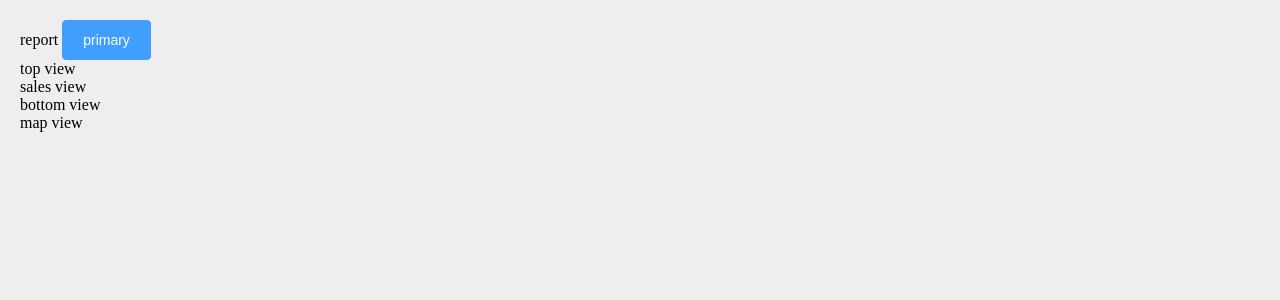
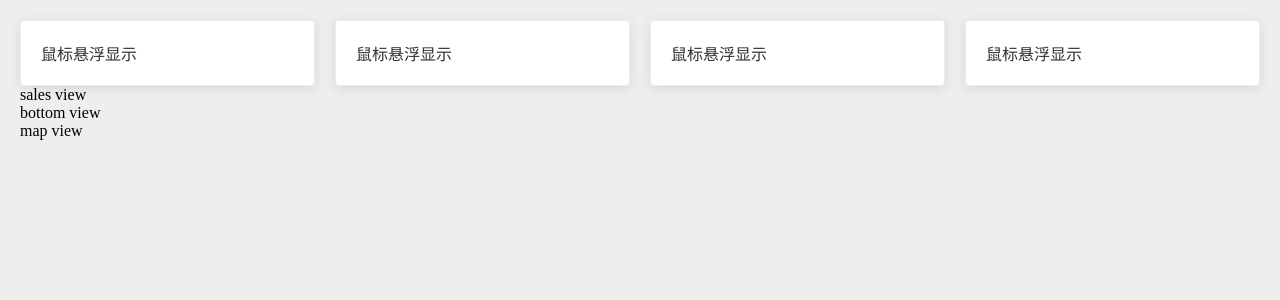
Before and after one commit to Yuan-Desheng/Desktop, a Vue app in the folder imooc-datav-report-dev/: page /#/ in a window 1280 px wide. Shown: the top 300 px of the page. Built offline with nearby package versions, Linux system fonts and the light colour scheme.

Commit message:
5-06 顶部核心指标组件布局开发

```diff
--- a/imooc-datav-report-dev/src/components/TopView/index.vue
+++ b/imooc-datav-report-dev/src/components/TopView/index.vue
@@ -1,5 +1,28 @@
 <template>
-  <div>top view</div>
+  <div class="top-view">
+    <el-row :gutter="20">
+      <el-col :span="6">
+        <el-card class="box-card">
+          鼠标悬浮显示
+        </el-card>
+      </el-col>
+      <el-col :span="6">
+        <el-card class="box-card">
+          鼠标悬浮显示
+        </el-card>
+      </el-col>
+      <el-col :span="6">
+        <el-card class="box-card">
+          鼠标悬浮显示
+        </el-card>
+      </el-col>
+      <el-col :span="6">
+        <el-card class="box-card">
+          鼠标悬浮显示
+        </el-card>
+      </el-col>
+    </el-row>
+  </div>
 </template>
 
 <script>
--- a/imooc-datav-report-dev/src/views/HomeView.vue
+++ b/imooc-datav-report-dev/src/views/HomeView.vue
@@ -1,7 +1,5 @@
 <template>
   <div class="home">
-    report
-    <el-button type="primary">primary</el-button>
     <top-view />
     <sales-view />
     <bottom-view />
```
